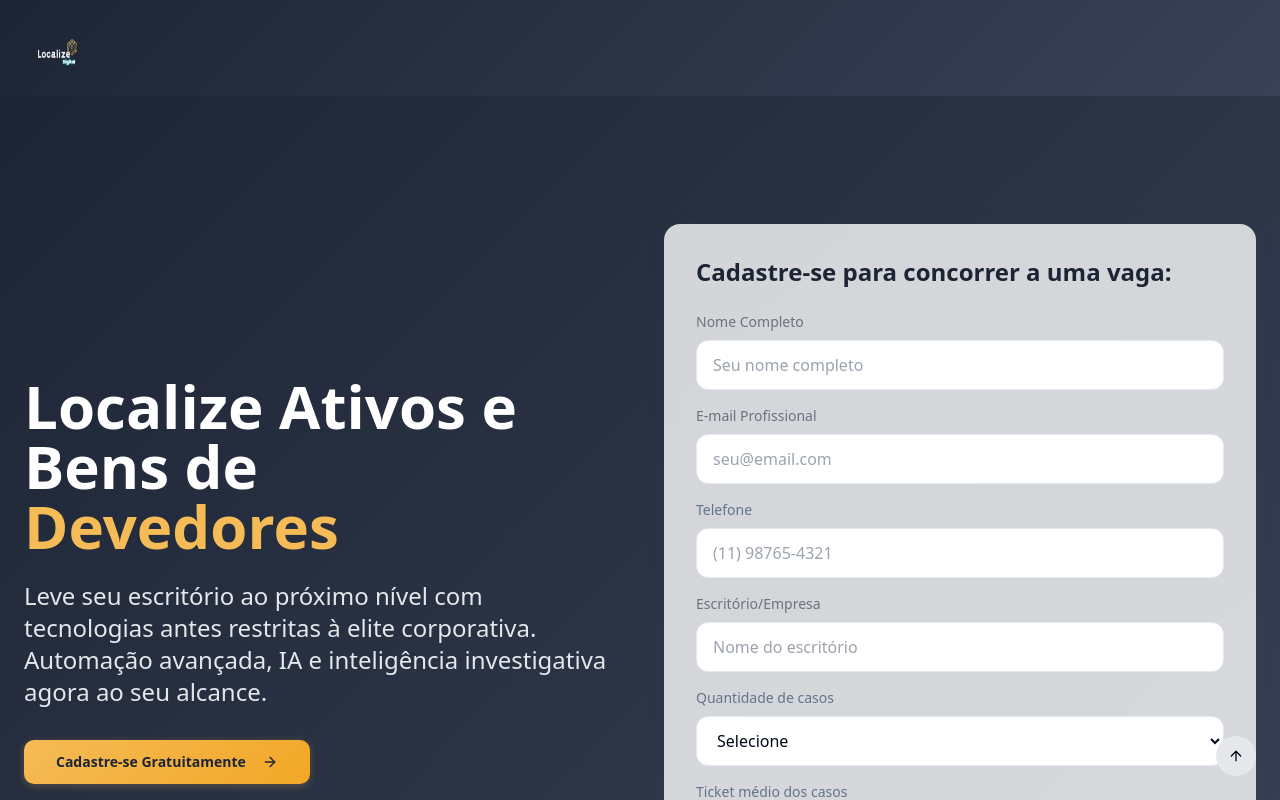
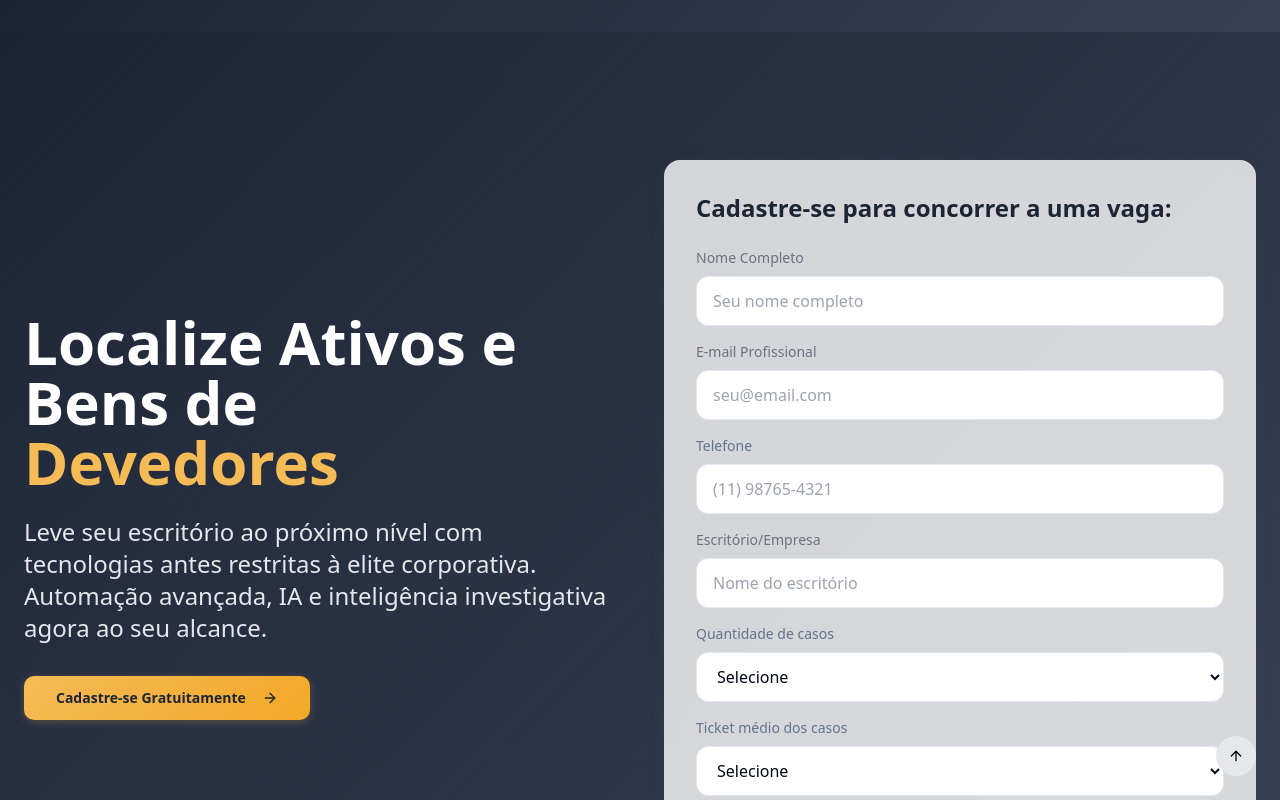
Before and after one commit to ingridalves-localize/localize-advocate-path, a React (Vite) app: page / in a window 1280 px wide. Shown: the top 800 px of the page. Built offline with nearby package versions, Linux system fonts and the light colour scheme.

Commit message:
Visual edit in Lovable
Edited UI in Lovable

```diff
--- a/src/components/Header.tsx
+++ b/src/components/Header.tsx
@@ -4,11 +4,7 @@ const Header = () => {
       <div className="container mx-auto px-6 py-4">
         <div className="flex items-center justify-between">
           <div className="flex items-center">
-            <img
-              src="/lovable-uploads/9f7e0379-b04c-4e26-a349-8b315920d052.png"
-              alt="Localize Digital Logo"
-              className="w-16 h-16"
-            />
+
           </div>
           <nav className="hidden md:flex items-center space-x-6">
 
```
